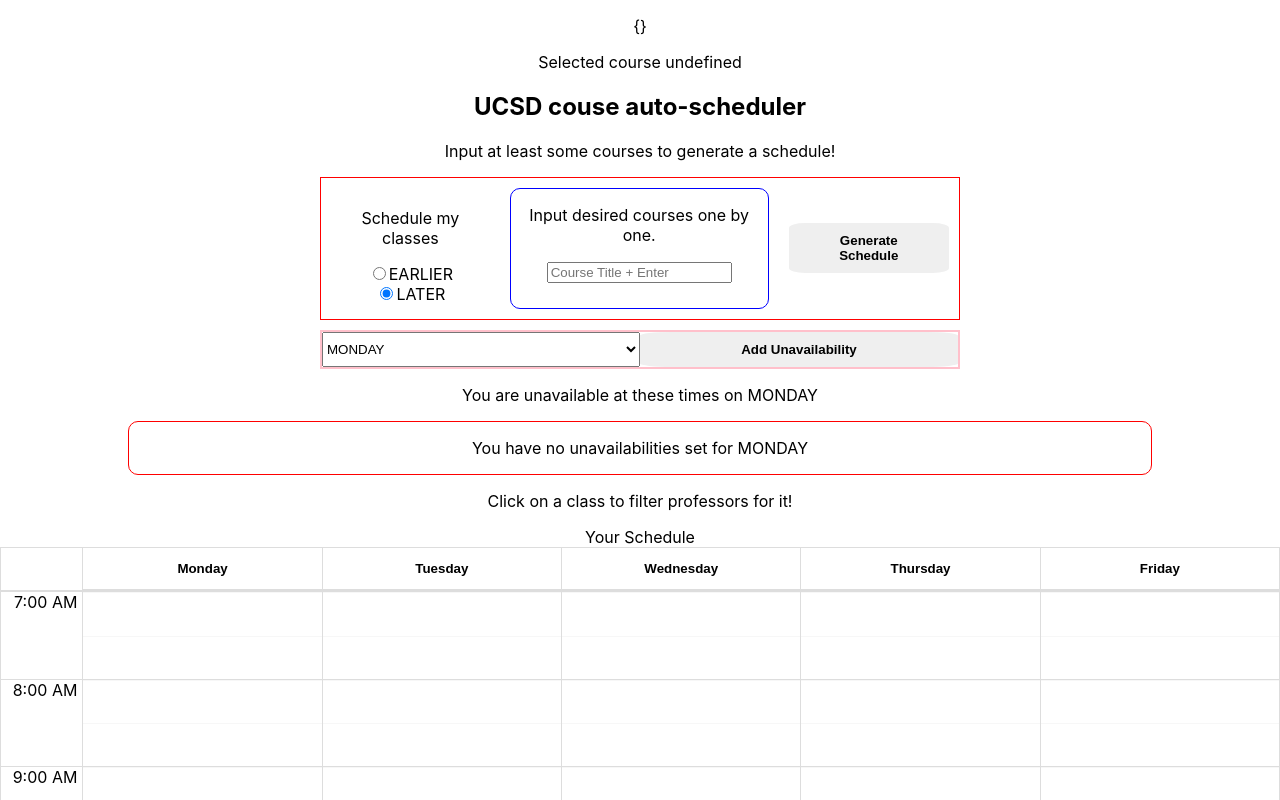
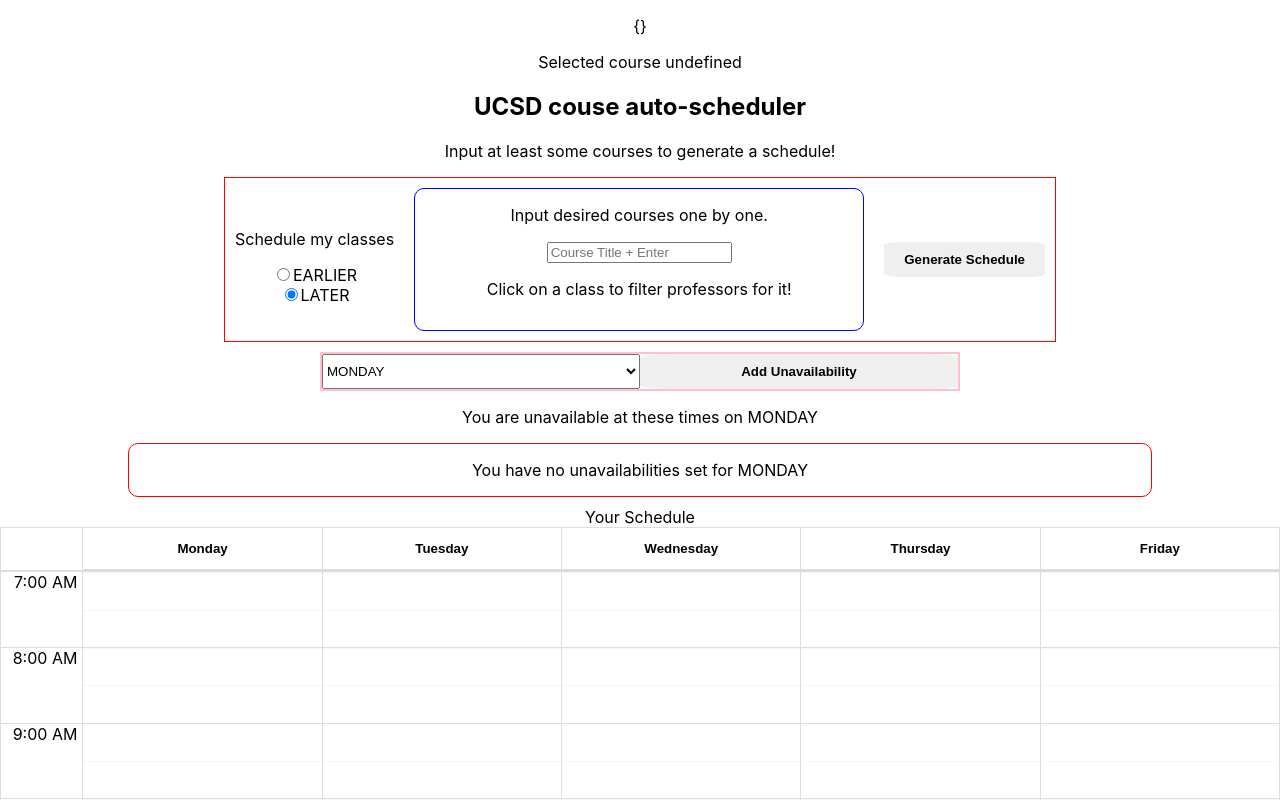
Before and after one commit to Sachin-dot-py/Illuminate, a React (Create React App) app in the folder app/: page / in a window 1280 px wide. Shown: the top 800 px of the page. Built offline with nearby package versions, Linux system fonts and the light colour scheme.

Commit message:
some customizations

```diff
--- a/app/src/App.css
+++ b/app/src/App.css
@@ -27,7 +27,7 @@
   border: 1px solid red;
   align-items: center;
   justify-content:space-between;
-  width: 50%;
+  width: 65%;
   margin: 10px auto;
   padding: 10px;
 }
--- a/app/src/App.js
+++ b/app/src/App.js
@@ -62,7 +62,9 @@
       },
       body: JSON.stringify(formatStateForServer(courses, timePreference, unavailabilities))
     }).then((res) => res.json())
-    setSchedules(res.map(parseSchedule))
+    //return json.dumps({'numCombs': num_combs, 'schedules': [schedule.schedule for schedule in top3]})
+    console.log(res)
+    setSchedules(res['schedules'].map(parseSchedule))
     console.log(schedules, "Network responded and parsed these events")
   }
 
@@ -96,11 +98,10 @@
       </section>
       <div className={"scheduleInfoContainer"}>
         <TimePreferenceSelector timePreference={timePreference} setTimePreference={setTimePreference} />
-        <CourseCollector courses={courses} setCourses={setCourses} setSelectedCourseForFilter={setSelectedCourseForFilter}/>
+        <CourseCollector courses={courses} setCourses={setCourses} setSelectedCourseForFilter={setSelectedCourseForFilter} selectedCourseForFilter = {selectedCourseForFilter}/>
         <button onClick={() => fetchData()} disabled={courses.length < 2}>Generate Schedule</button>
       </div>
         <UnavailabilityCollector unavailabilities={unavailabilities} setUnavailabilities={setUnavailabilities}/>
-        <ProfessorFilterer selectedCourseForFilter={selectedCourseForFilter} courses={courses} setCourses={setCourses} />
       <CustomCalendar schedules={schedules}/>
     </div>
   );
--- a/app/src/Components/CourseCollector.js
+++ b/app/src/Components/CourseCollector.js
@@ -1,7 +1,8 @@
 import { useState } from "react"
 import { Course } from "./Course"
+import { ProfessorFilterer } from "./ProfessorFilterer"
 
-export const CourseCollector = ({courses, setCourses, setSelectedCourseForFilter}) => {
+export const CourseCollector = ({courses, setCourses, setSelectedCourseForFilter, selectedCourseForFilter}) => {
     //COURSES IS A LIST
     const [courseInput, setCourseInput] = useState("")
 
@@ -41,6 +42,7 @@
         <form onSubmit={onSubmit}>
             <input onChange={(e) => setCourseInput(e.target.value)} value={courseInput} name="courseInput" placeholder="Course Title + Enter"/>
         </form>
+        <ProfessorFilterer selectedCourseForFilter={selectedCourseForFilter} courses={courses} setCourses={setCourses} />
 
         <div className="courselist">
             {
--- a/app/src/Components/CustomCalendar.js
+++ b/app/src/Components/CustomCalendar.js
@@ -50,7 +50,7 @@
         defaultView={'work_week'}
         views={["work_week"]}
         min={new Date(2020, 1, 0, 7, 0, 0)}
-        max={new Date(2020, 1, 0, 20, 0, 0)}
+        max={new Date(2020, 1, 0, 22, 0, 0)}
         allDayMaxRows={0}
         components={{
           work_week: {
--- a/app/src/Components/ProfessorFilterer.js
+++ b/app/src/Components/ProfessorFilterer.js
@@ -16,7 +16,9 @@
     return <div>
         {
             courses[selectedCourseForFilter] ?
-            Object.entries(courses[selectedCourseForFilter]).map(([professor, isProfessorToggled]) => {
+            <div>
+                <p> Professors for {selectedCourseForFilter}</p>
+                {Object.entries(courses[selectedCourseForFilter]).map(([professor, isProfessorToggled]) => {
                     return <label>
                         <input
                             type="checkbox"
@@ -27,7 +29,9 @@
                             {professor}
                     </label>
 
-            }) : <p> Click on a class to filter professors for it! </p>
+                })}
+            </div>
+            : <p> Click on a class to filter professors for it! </p>
         }
     </div>
 }
```
Lines whose indentation alone changed are shown as unchanged.
